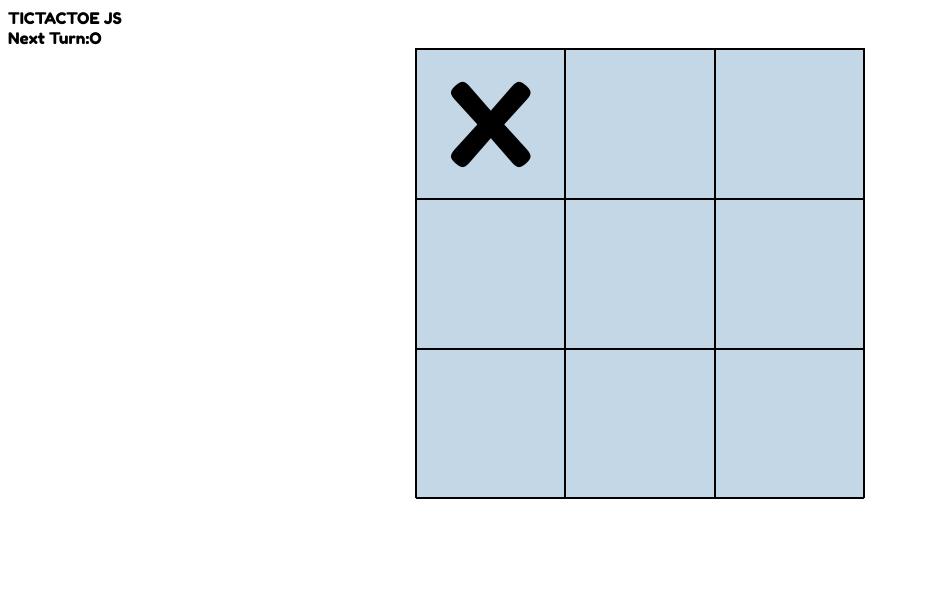
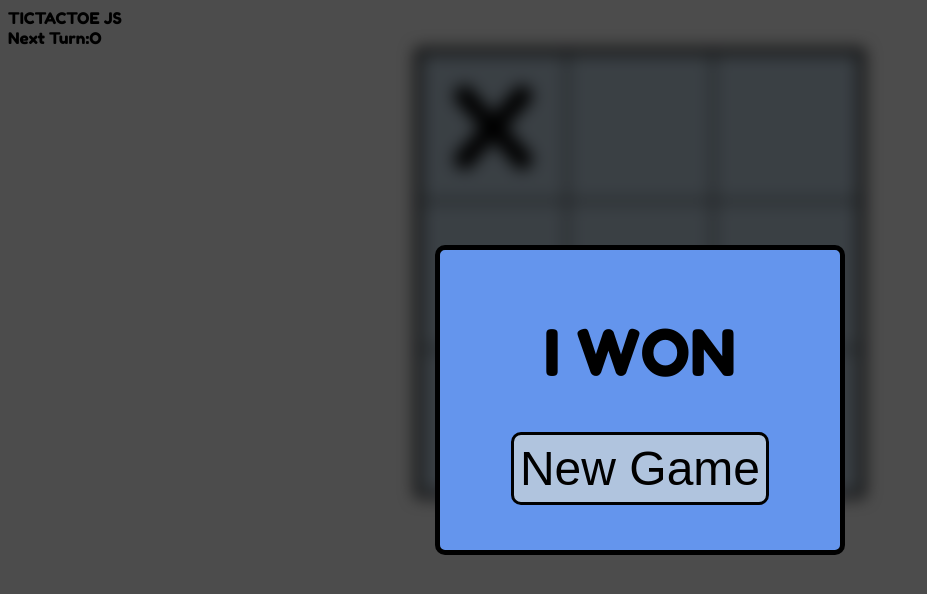
Before and after one commit to kostas-s/tic-tac-toe-js, a plain HTML site: page index.html in a window 1280 px wide. Both pictures are taken after a click on the element 490 px from the left and 124 px from the top of the page. Shown: the whole page, without its empty margins (0-927 px from the left). Drawn offline with Linux system fonts and the light colour scheme.

Commit message:
game over popup initial setup

```diff
--- a/app.js
+++ b/app.js
@@ -27,6 +27,16 @@ const GameBoard = (() => {
         }
     }
 
+    const displayGameOver = (text) => {
+        const overlayPanel = document.querySelector(".overlay");
+        const gameOverWindow = document.querySelector(".game-over-window");
+        const gameOverText = document.querySelector(".game-over-text");
+        gameboardSection.classList.add("blurred");
+        overlayPanel.classList.add("activated");
+        gameOverWindow.classList.add("activated");
+        gameOverText.innerText = text;
+    }
+
 
     const clearArray = () => {
         // Clears array WITHOUT refreshing. Don't forget to refresh calling render
@@ -36,7 +46,7 @@ const GameBoard = (() => {
         }
     }
 
-    return { render, clearArray };
+    return { render, clearArray, displayGameOver };
 })();
 
 
@@ -63,7 +73,7 @@ const GameController = (() => {
 
     const evaluateGame = () => {
         // Checks for win / draw conditions
-
+        GameBoard.displayGameOver("I WON");
         console.log("Check for game over...");
     };
 
--- a/index.html
+++ b/index.html
@@ -23,6 +23,12 @@
     <section>
         <div class="gameboard"></div>
     </section>
+    <div class="overlay">
+        <div class="game-over-window">
+            <p class="game-over-text"></p>
+            <button class="btn-new-game">New Game</button>
+        </div>
+    </div>
 </body>
 
 </html>
--- a/style.css
+++ b/style.css
@@ -5,13 +5,18 @@ body {
 .gameboard {
     display: flex;
     box-sizing: border-box;
-    border: 1px solid black;
+    border: 5px solid black;
+    border-radius: 5px;
     width: 450px;
     height: 450px;
     flex-wrap: wrap;
     margin:auto;
     background-color:rgb(196, 215, 230);
     padding:0;
+}
+
+.blurred {
+    filter:blur(8px)
 }
 
 .block {
@@ -21,7 +26,7 @@ body {
     justify-content: center;
     box-sizing: border-box;
     flex-basis: 33.333333%;
-    height: 150px;
+    height: 148px;
     border: 1px solid black;
     font-size: 7em;
     padding:0;
@@ -37,3 +42,59 @@ body {
     background-color: rgba(0,0,0,0.15);
     box-shadow: 0 0 10px 4px rgba(0, 0, 0, 0.1);
 }
+
+.game-over-window {
+    border: 5px solid black;
+    border-radius: 10px;
+    transition-duration: 0.2s;
+    opacity: 0;
+    height: 0px;
+    width: 0px;
+    background-color: cornflowerblue;
+    font-size: 4em;
+    text-align: center;
+}
+
+.game-over-window.activated {
+    opacity: 1;
+    height: 300px;
+    width: 400px;
+}
+
+.overlay {
+    position: absolute;
+    top:0;
+    left:0;
+    margin:0;
+    display:flex;
+    justify-content: center;
+    align-items:center;
+    height: 100%;
+    width: 100%;
+    transition-duration: 0.4s;
+    opacity: 0;
+    visibility: hidden;
+    background-color: rgba(0,0,0,0.7);
+}
+
+.overlay.activated {
+    opacity: 1;
+    visibility: visible;
+}
+
+.game-over-text {
+    margin-bottom: 0.5em;
+}
+
+.btn-new-game {
+    font-size: 3rem;
+    border: 3px solid black;
+    border-radius: 10px;
+    background-color: lightsteelblue;
+    padding: 6px;
+    margin-top: 0;
+}
+
+.btn-new-game:hover {
+    background-color: rgb(137, 153, 173);
+}
```
